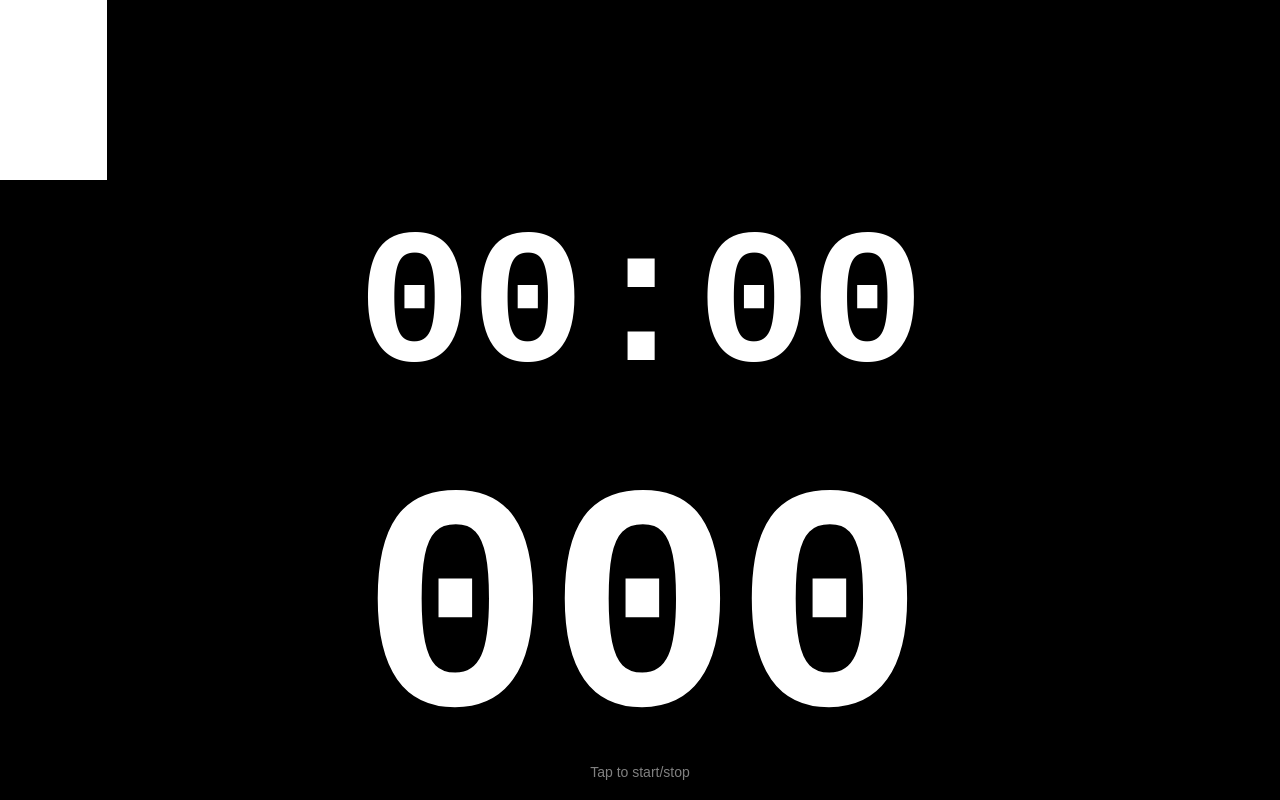
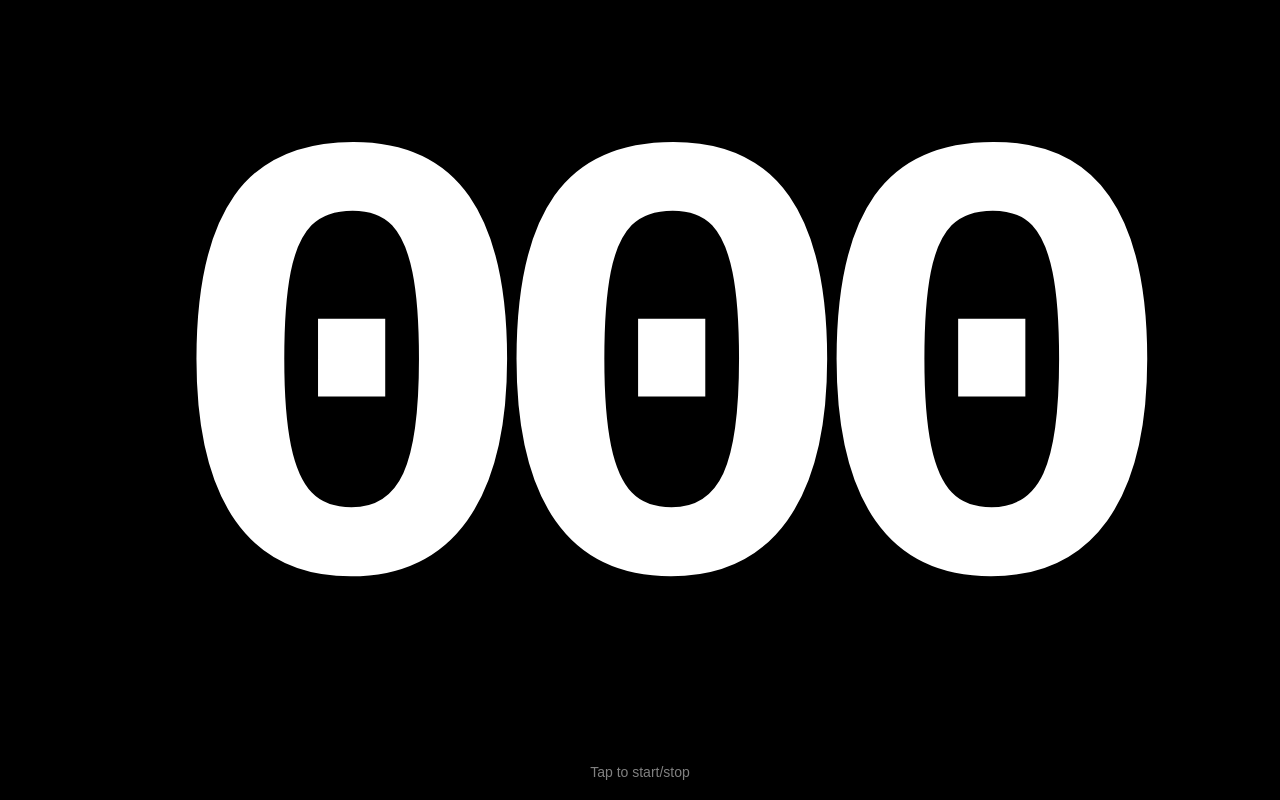
Before and after one commit to steveseguin/flasher, a plain HTML site: page index.html in a window 1280 px wide. Drawn offline with Linux system fonts and the light colour scheme.

Commit message:
Show only millisecond timer, make text fill window

```diff
--- a/index.html
+++ b/index.html
@@ -30,33 +30,14 @@
             justify-content: center;
         }
 
-        #pattern {
-            width: 100%;
-            height: 40vh;
-            display: flex;
-            align-items: center;
-            justify-content: center;
-        }
-
-        .bar {
-            width: 8.33%;
-            height: 100%;
-            transition: none;
-        }
-
-        #timer {
-            font-size: 15vw;
+        #millis {
+            font-size: 50vw;
             font-weight: bold;
             font-family: monospace;
-            margin: 20px 0;
-            letter-spacing: -2px;
-        }
-
-        #millis {
-            font-size: 25vw;
-            font-weight: bold;
-            font-family: monospace;
-            letter-spacing: -5px;
+            letter-spacing: -0.1em;
+            width: 100%;
+            text-align: center;
+            line-height: 1;
         }
 
         #controls {
@@ -70,71 +51,25 @@
 </head>
 <body>
     <div id="container">
-        <div id="pattern">
-            <div class="bar"></div>
-            <div class="bar"></div>
-            <div class="bar"></div>
-            <div class="bar"></div>
-            <div class="bar"></div>
-            <div class="bar"></div>
-            <div class="bar"></div>
-            <div class="bar"></div>
-            <div class="bar"></div>
-            <div class="bar"></div>
-            <div class="bar"></div>
-            <div class="bar"></div>
-        </div>
-        <div id="timer">00:00</div>
         <div id="millis">000</div>
         <div id="controls">Tap to start/stop</div>
     </div>
 
     <script>
-        const timerDisplay = document.getElementById('timer');
         const millisDisplay = document.getElementById('millis');
-        const bars = document.querySelectorAll('.bar');
         const container = document.getElementById('container');
 
         let startTime = null;
         let isRunning = false;
         let animationId = null;
 
-        // Create alternating black/white pattern
-        function updatePattern() {
-            const elapsed = isRunning ? Date.now() - startTime : 0;
-            const phase = Math.floor(elapsed / 100) % 12; // Change every 100ms
-
-            bars.forEach((bar, index) => {
-                if (index === phase) {
-                    bar.style.background = 'white';
-                } else {
-                    bar.style.background = 'black';
-                }
-            });
-        }
-
         function updateDisplay() {
-            if (!isRunning) {
-                updatePattern();
-                return;
-            }
+            if (!isRunning) return;
 
             const elapsed = Date.now() - startTime;
-
-            // Calculate time components
-            const totalSeconds = Math.floor(elapsed / 1000);
-            const minutes = Math.floor(totalSeconds / 60);
-            const seconds = totalSeconds % 60;
             const millis = elapsed % 1000;
 
-            // Update displays
-            timerDisplay.textContent =
-                String(minutes).padStart(2, '0') + ':' +
-                String(seconds).padStart(2, '0');
             millisDisplay.textContent = String(millis).padStart(3, '0');
-
-            // Update pattern
-            updatePattern();
 
             animationId = requestAnimationFrame(updateDisplay);
         }
@@ -160,9 +95,6 @@
             e.preventDefault();
             toggleTimer();
         });
-
-        // Initialize pattern
-        updatePattern();
     </script>
 </body>
 </html>
```
